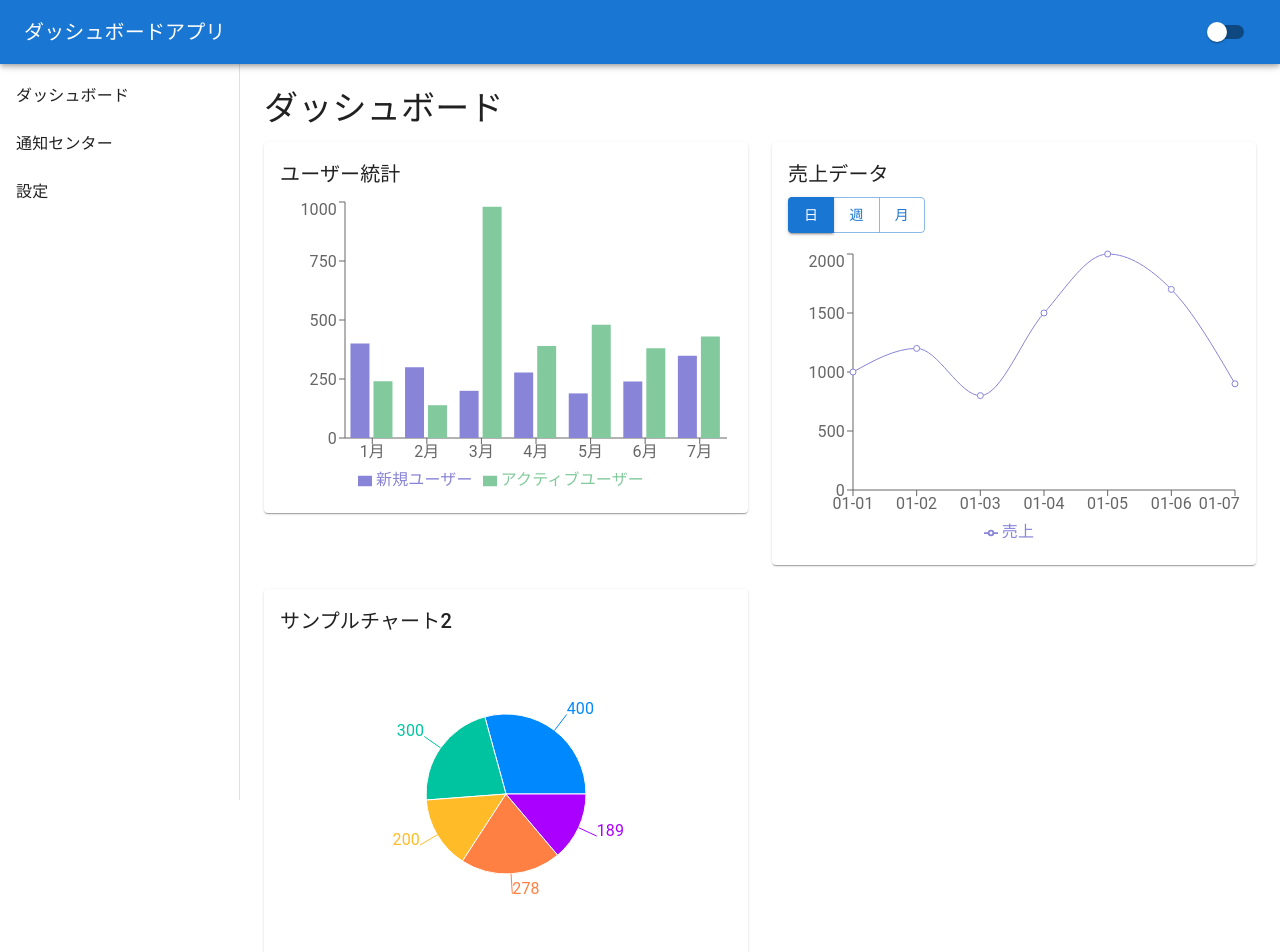
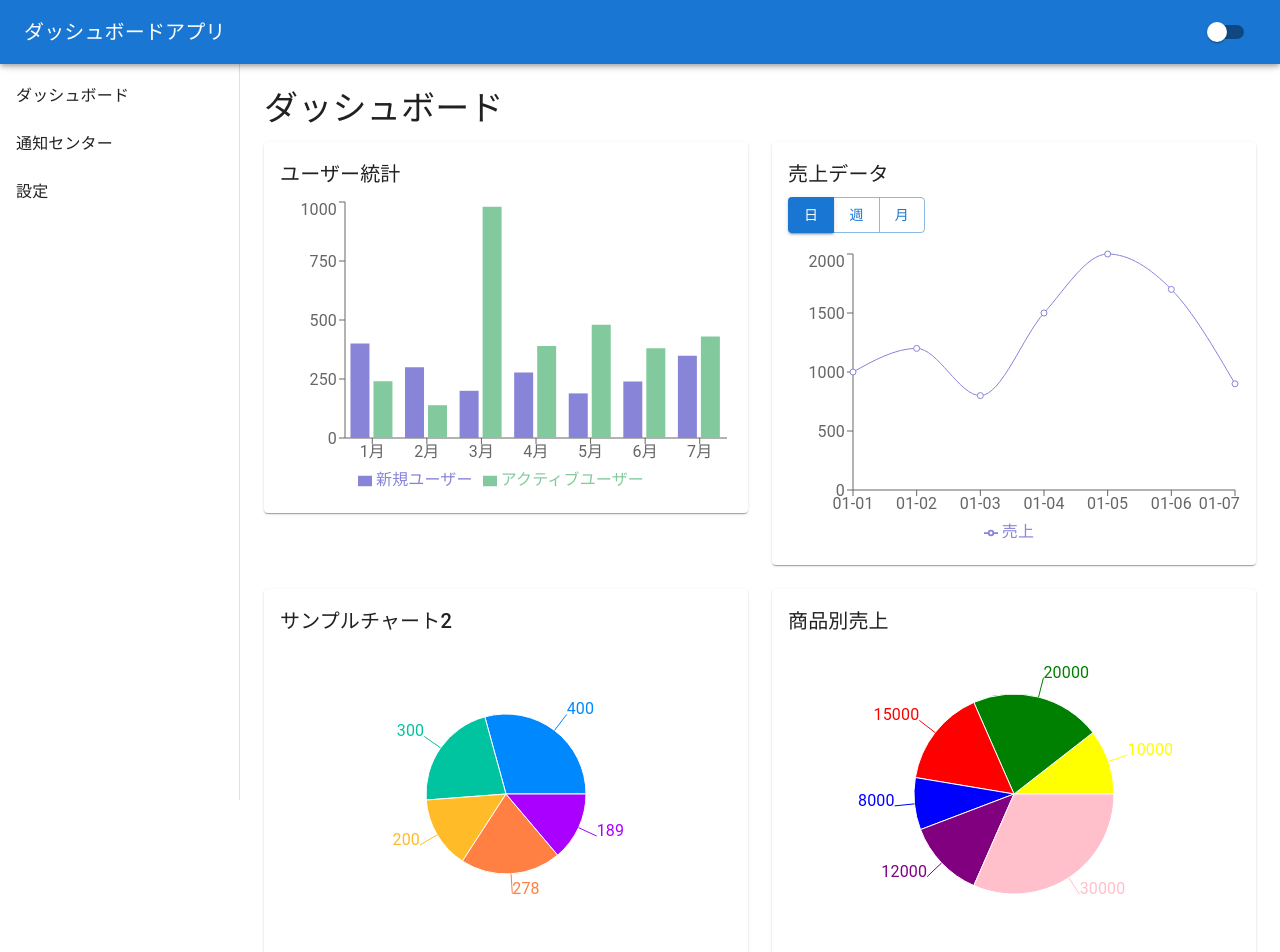
Before and after one commit to FOXHOUND-Ogasawara/dashboard-app, a React (Vite) app: page / in a window 1280 px wide. Shown: the top 952 px of the page. Built offline with nearby package versions, Linux system fonts and the light colour scheme.

Commit message:
タスク3　円グラフ作成（色指定前）

```diff
--- a/src/components/SalesChart.tsx
+++ b/src/components/SalesChart.tsx
@@ -1,5 +1,5 @@
 import React, { useState } from "react";
-import { //タスク1棒グラフ
+import { //タスク2折れ線グラフ
   LineChart,
   Line,
   XAxis,
--- /dev/null
+++ b/src/components/SalesPieChart.tsx
@@ -0,0 +1,32 @@
+import React from "react";
+import { ResponsiveContainer, PieChart, Pie, Cell, Tooltip } from "recharts";
+import { productSalesData } from "../data/salesData"; // ここから読み込み
+
+const colors = ["yellow", "green", "red", "blue", "purple", "pink"];
+
+const SalesPieChart = () => {
+  return (
+    <div style={{ width: "100%", height: 300 }}>
+      <ResponsiveContainer>
+        <PieChart>
+          <Pie
+            data={productSalesData}
+            dataKey="value"
+            outerRadius={100}
+            label={({ value }) => value} // 商品名は表示せず、数値だけラベル
+          >
+            {productSalesData.map((_, index) => (
+              <Cell
+                key={`cell-${index}`}
+                fill={colors[index % colors.length]}
+              />
+            ))}
+          </Pie>
+          <Tooltip />
+        </PieChart>
+      </ResponsiveContainer>
+    </div>
+  );
+};
+
+export default SalesPieChart;
--- a/src/pages/Dashboard.tsx
+++ b/src/pages/Dashboard.tsx
@@ -4,6 +4,7 @@ import React from "react";
 import PlaceholderChart from "../components/PlaceholderChart";
 import UserStatsChart from "../components/UserStatsChart";
 import SalesChart from "../components/SalesChart";
+import SalesPieChart from "../components/SalesPieChart";
 
 const Dashboard: React.FC = () => {
   return (
@@ -22,8 +23,9 @@ const Dashboard: React.FC = () => {
           </Paper>
         </Grid>
 
+        {/* 売上データ */}
         <Grid item xs={12} md={6}>
-           {/* ユーザー統計グラフ */}
+          {/* ユーザー統計グラフ */}
           <Paper sx={{ p: 2 }}>
             <Typography variant="h6" gutterBottom>
               売上データ
@@ -41,6 +43,16 @@ const Dashboard: React.FC = () => {
             <PlaceholderChart />
           </Paper>
         </Grid>
+
+        {/* 商品別売上円グラフ */}
+        <Grid item xs={12} md={6}>
+          <Paper sx={{ p: 2 }}>
+            <Typography variant="h6" gutterBottom>
+              商品別売上
+            </Typography>
+            <SalesPieChart />
+          </Paper>
+        </Grid>
       </Grid>
     </div>
   );
```
